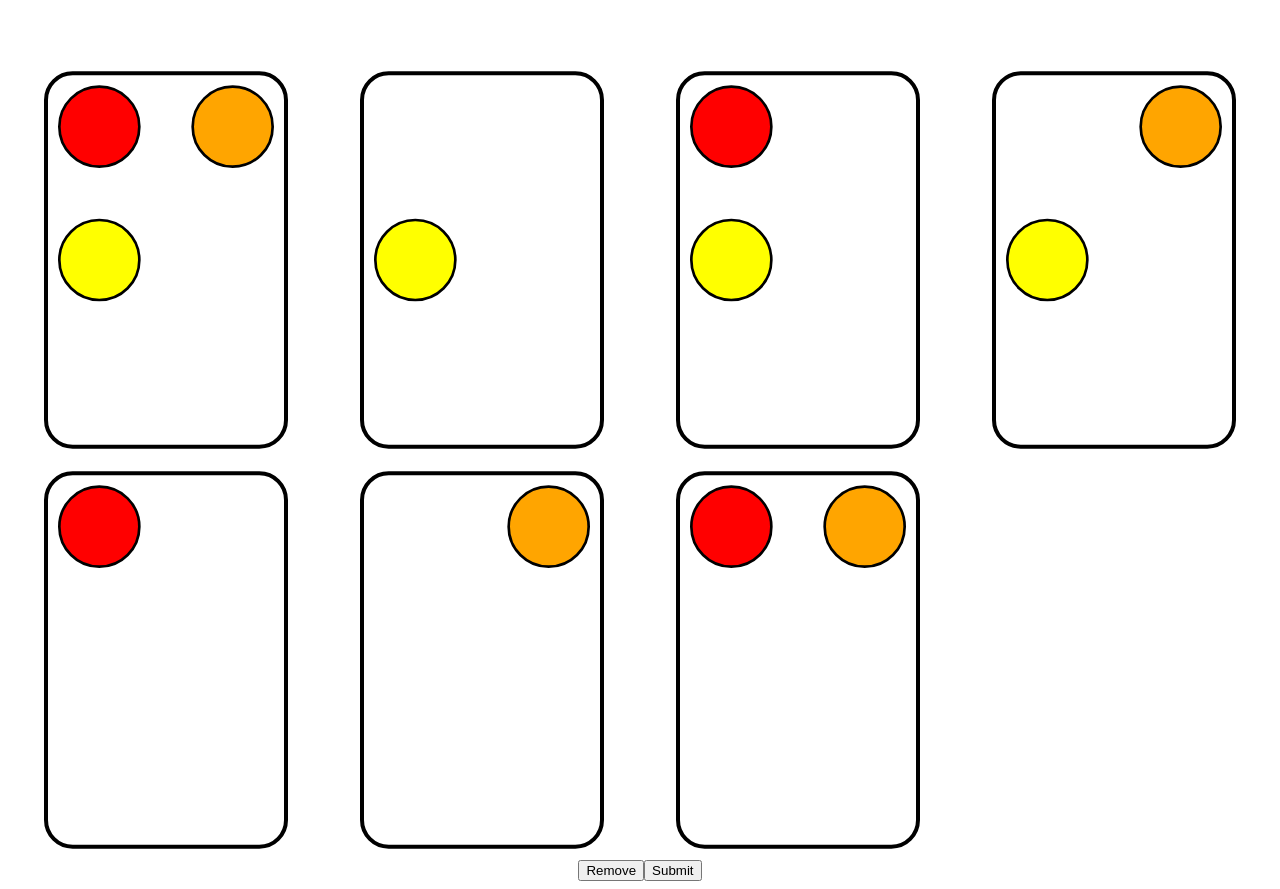
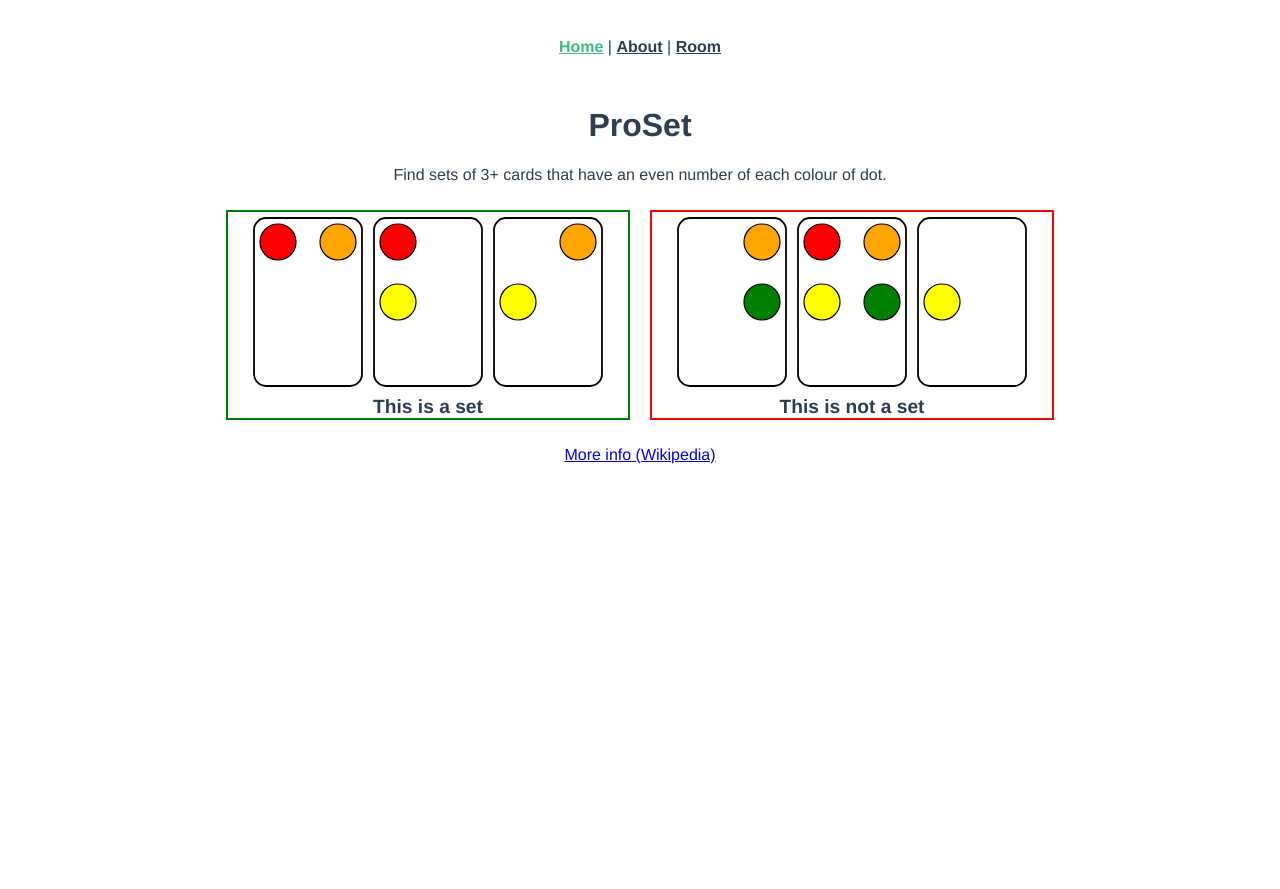
Before and after one commit to c2huc2hu/proset, a Vue app: page / in a window 1280 px wide. After the commit the page ends 800 px from the top, so only its background shows below. Built offline with nearby package versions, Linux system fonts and the light colour scheme.

Commit message:
Add home screen and pages

```diff
--- a/package.json
+++ b/package.json
@@ -9,11 +9,13 @@
   },
   "dependencies": {
     "core-js": "^3.6.5",
-    "vue": "^3.0.0"
+    "vue": "^3.0.0",
+    "vue-router": "^4.0.0-0"
   },
   "devDependencies": {
     "@vue/cli-plugin-babel": "~4.5.0",
     "@vue/cli-plugin-eslint": "~4.5.0",
+    "@vue/cli-plugin-router": "~4.5.0",
     "@vue/cli-service": "~4.5.0",
     "@vue/compiler-sfc": "^3.0.0",
     "babel-eslint": "^10.1.0",
--- a/src/App.vue
+++ b/src/App.vue
@@ -1,29 +1,31 @@
 <template>
-  <Game/>
-
+  <div id="nav">
+    <router-link to="/">Home</router-link> |
+    <router-link to="/about">About</router-link> |
+    <router-link to="/room/abc">Room</router-link>
+  </div>
+  <router-view/>
 </template>
 
-<script>
-import Game from './components/Game.vue'
-
-export default {
-  name: 'App',
-  components: {
-    Game
-  }
-}
-</script>
-
 <style>
-
 #app {
   font-family: Avenir, Helvetica, Arial, sans-serif;
   -webkit-font-smoothing: antialiased;
   -moz-osx-font-smoothing: grayscale;
   text-align: center;
   color: #2c3e50;
-  margin-top: 60px;
+}
 
-  max-height: 100%;
+#nav {
+  padding: 30px;
+}
+
+#nav a {
+  font-weight: bold;
+  color: #2c3e50;
+}
+
+#nav a.router-link-exact-active {
+  color: #42b983;
 }
 </style>
--- a/src/components/Game.vue
+++ b/src/components/Game.vue
@@ -1,19 +1,24 @@
 <template>
+    <div class="game">
         <div class="playing-field">
             <transition-group name="animate-card">
                 <template v-for="(card, i) in visibleCards" >
                     <Card :value="card" v-if="card != null" :key="card || i" @click="toggleSelect(i)" :selected="selected.has(i)"/>
                 </template>
             </transition-group>
+
+            <!-- TODO: Render the number of remaining cards -->
         </div>
 
         <button @click="testRemoveCards">Remove</button>
         <button @click="submit">Submit</button>
-
+    </div>
 </template>
 
 <script>
-import {reactive} from 'vue';
+const EMPTY_CARD = 0; // use 0 to represent a lack of card when the deck is empty
+
+import {onMounted, reactive} from 'vue';
 import Card from './Card.vue';
 
 // In-place shuffle, https://stackoverflow.com/questions/2450954/
@@ -34,27 +39,33 @@ export default {
     name: "Game",
     setup() {
         const cards = reactive([]);
-        for (let i=1; i<8; i++) {
-            cards.push(i);
-        }
-        shuffle(cards);
+        const visibleCards = reactive([]);
+        const selected = reactive(new Set());
 
-        const visibleCards = reactive([]);
-        const selected = reactive(new Set())
-
-        return {cards, visibleCards, selected}
+        return {cards, visibleCards, selected};
     },
     mounted() {
-        this.dealNewCards();
     },
     methods: {
-        dealNewCards() {
+        reset() {
+            if (this.cards.length !== 0 || this.visibleCards.length !== 0) {
+                alert('Something went wrong when resetting');
+                this.cards.splice(0);
+                this.visibleCards.splice(0);
+            }
+
+            for (let i=1; i<8; i++) {
+                this.cards.push(i);
+            }
+            shuffle(this.cards);
             while (this.cards.length && this.visibleCards.length < 7) {
                 this.visibleCards.push(this.cards.pop());
             }
+            console.log(this.cards, this.visibleCards)
         },
         gameOver() {
-            // TODO: Make the last set of cards not count
+            // If there are no cards left in the deck, choosing everything will yield a set.
+            // This is just a clicking race, so don't count it.
             return this.cards.length === 0;
         },
         toggleSelect(index) {
@@ -72,17 +83,21 @@ export default {
         },
         replaceCards(indices) {
             indices.forEach(x => {
-                if (this.visibleCards[x] != 0) {
-                    this.visibleCards.splice(x, 1, this.cards.pop() || 0)
+                if (this.visibleCards[x] != EMPTY_CARD) {
+                    this.visibleCards.splice(x, 1, this.cards.pop() || EMPTY_CARD)
                 }
             })
         },
         submit() {
-            const selectedCards = Array.from(this.selected).map(index => this.visibleCards[index]).filter(x => x !== 0);
+            const selectedCards = Array.from(this.selected).map(index => this.visibleCards[index]).filter(x => x !== EMPTY_CARD);
 
             if (checkSet(selectedCards)) {
                 this.replaceCards(Array.from(this.selected))
                 this.selected.clear()
+
+                if (this.gameOver()) {
+                    this.$emit('gameover')
+                }
             }
             else {
                 console.log('Not a set');
--- /dev/null
+++ b/src/components/Lobby.vue
@@ -0,0 +1,8 @@
+<template>
+    <div>
+        <h1>Lobby</h1>
+        <button @click="$emit('startgame')">Start game</button>
+    </div>
+</template>
+<script></script>
+<style></style>
--- a/src/main.js
+++ b/src/main.js
@@ -1,4 +1,5 @@
 import { createApp } from 'vue'
 import App from './App.vue'
+import router from './router'
 
-createApp(App).mount('#app')
+createApp(App).use(router).mount('#app')
--- /dev/null
+++ b/src/router/index.js
@@ -0,0 +1,30 @@
+import { createRouter, createWebHistory } from 'vue-router'
+import Home from '../views/Home.vue'
+
+const routes = [
+  {
+    path: '/',
+    name: 'Home',
+    component: Home
+  },
+  {
+    path: '/about',
+    name: 'About',
+    // route level code-splitting
+    // this generates a separate chunk (about.[hash].js) for this route
+    // which is lazy-loaded when the route is visited.
+    component: () => import(/* webpackChunkName: "about" */ '../views/About.vue')
+  },
+  {
+    path: '/room/:id',
+    name: 'Room',
+    component: () => import(/* webpackChunkName: "about" */ '../views/Room.vue')
+  }
+]
+
+const router = createRouter({
+  history: createWebHistory(process.env.BASE_URL),
+  routes
+})
+
+export default router
--- /dev/null
+++ b/src/views/About.vue
@@ -0,0 +1,5 @@
+<template>
+  <div class="about">
+    <h1>This is an about page</h1>
+  </div>
+</template>
--- /dev/null
+++ b/src/views/Home.vue
@@ -0,0 +1,64 @@
+<template>
+  <div class="home">
+    <h1>ProSet</h1>
+
+    <p>Find sets of 3+ cards that have an even number of each colour of dot.</p>
+    <div class="example set">
+        <div class="card-set">
+            <Card :value="3"/>
+            <Card :value="5"/>
+            <Card :value="6"/>
+        </div>
+        <p>This is a set</p>
+    </div>
+    <div class="example not-set">
+        <div class="card-set">
+            <Card :value="10"/>
+            <Card :value="15"/>
+            <Card :value="4"/>
+        </div>
+        <p>This is not a set</p>
+    </div>
+
+    <p><a href="https://en.wikipedia.org/wiki/Projective_Set_(game)">More info (Wikipedia)</a></p>
+  </div>
+</template>
+
+<script>
+import Card from '@/components/Card.vue'
+
+export default {
+  name: 'Home',
+  components: {Card}
+}
+</script>
+
+<style scoped>
+.example {
+    display: inline-block;
+    border: solid 2px;
+    margin: 10px;
+}
+
+.example.set {
+    border-color: green;
+}
+.example.not-set {
+    border-color: red;
+}
+.example p {
+    margin: 0;
+    font-weight: bold;
+    font-size: 1.2em;
+}
+
+.card-set {
+    padding: 0 10px;
+    margin: 0 10px;
+    min-height: 0;
+}
+
+.card-set > .card {
+    width: 15vmin;
+}
+</style>
--- /dev/null
+++ b/src/views/Room.vue
@@ -0,0 +1,49 @@
+<template>
+  <Game @gameover="gameover" v-if="state == GAME_STATES.GAME_ACTIVE" ref="game"/>
+  <Lobby @startgame="startgame" v-if="state == GAME_STATES.LOBBY"/>
+</template>
+
+<script>
+import { ref, nextTick } from 'vue';
+import Game from '@/components/Game.vue'
+import Lobby from '@/components/Lobby.vue'
+
+const GAME_STATES = {
+  GAME_ACTIVE: 1,
+  LOBBY: 2,
+}
+
+export default {
+  name: 'Room',
+  setup() {
+    const state = ref(GAME_STATES.LOBBY);
+    // const game = ref(null);
+    return {state, GAME_STATES}
+  },
+  methods: {
+    gameover() {
+      console.log('Game over');
+      this.state = GAME_STATES.LOBBY
+    },
+    startgame() {
+      this.state = GAME_STATES.GAME_ACTIVE
+      nextTick(() => {
+        // console.log(...this, ...this.$refs, ...this.game)
+        this.$refs.game.reset();
+      })
+    }
+  },
+  updated() {
+    console.log(this.state)
+  },
+  components: {
+    Game,
+    Lobby,
+  }
+
+}
+</script>
+
+<style>
+
+</style>
```
Also changed, not shown: src/components/HelloWorld.vue (deleted, +0 -43 lines), 2 other files (tests, documents, lock files or other folders). Lines whose indentation alone changed are shown as unchanged.
